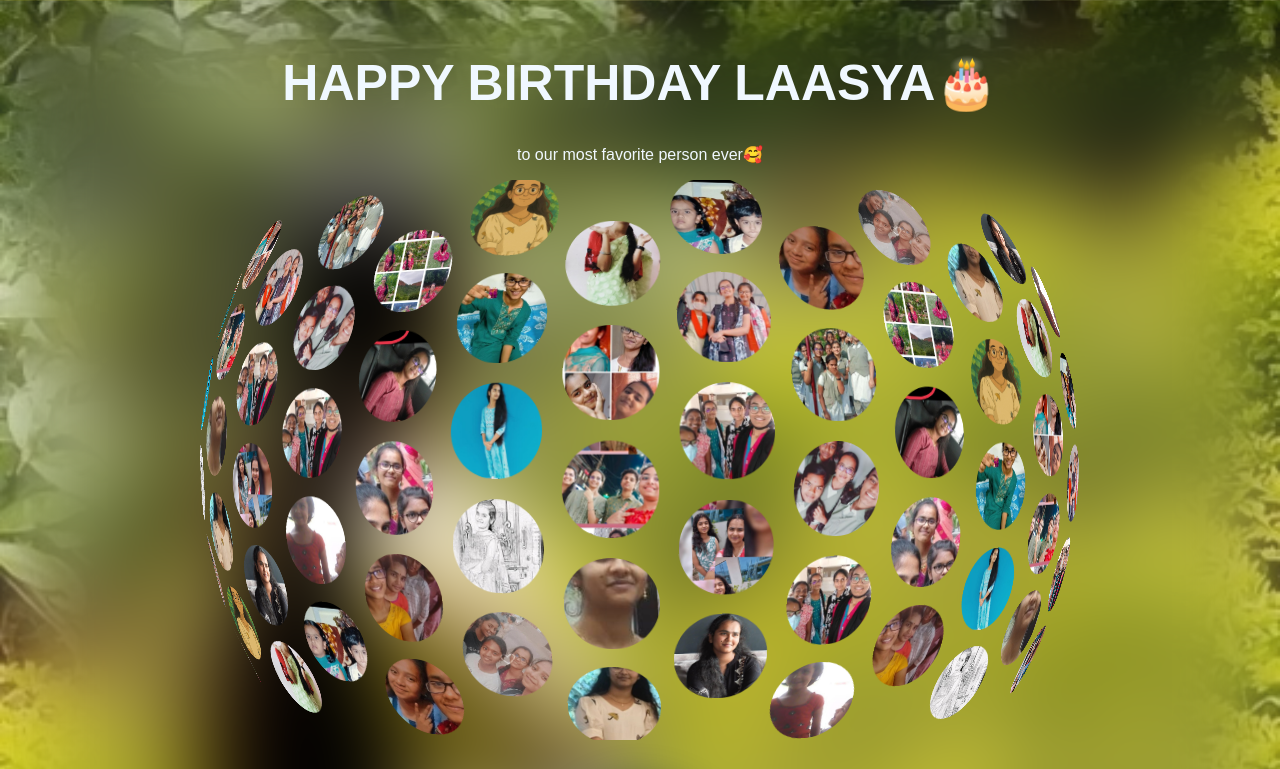
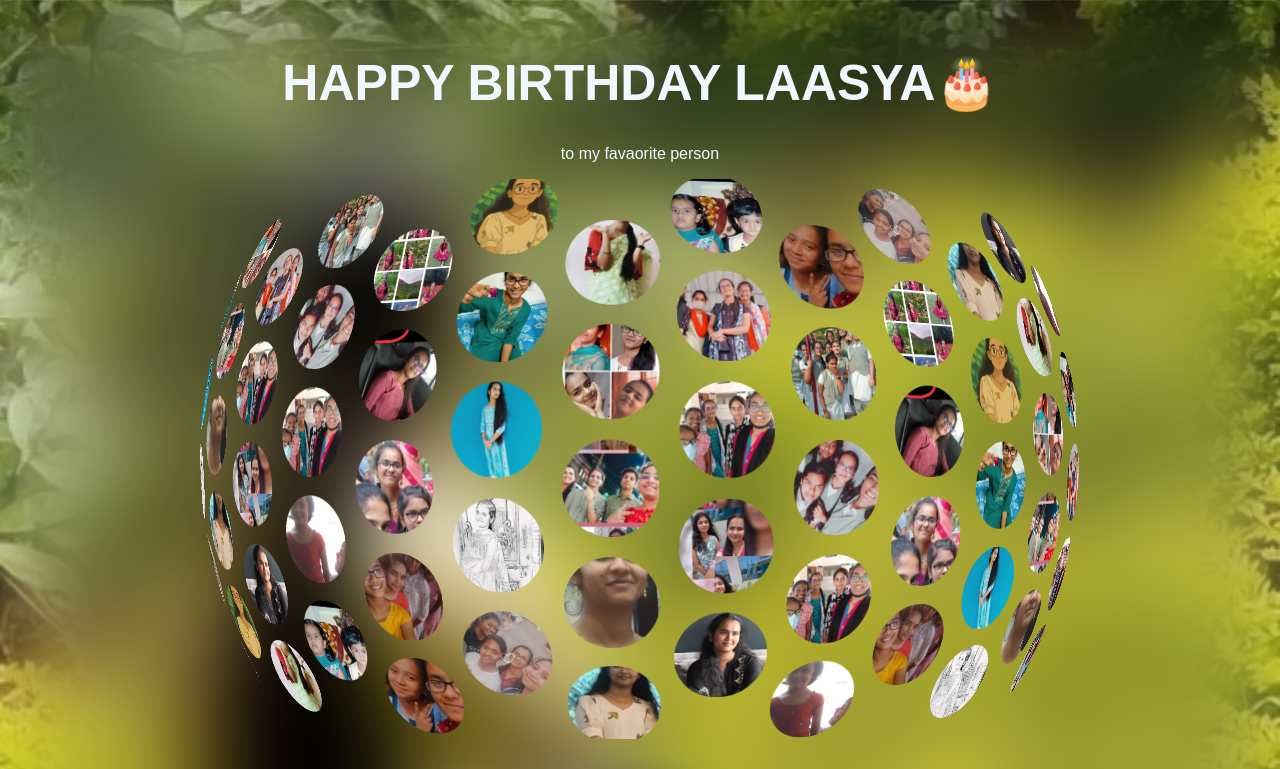
Before and after one commit to Pjmahendra/project-w, a React (Vite) app: page / in a window 1280 px wide. Shown: the top 769 px of the page. Built offline with nearby package versions, Linux system fonts and the light colour scheme; no server answers.

Commit message:
Copy update: change subtitle to 'to my favaorite person'

```diff
--- a/src/AppCustom.jsx
+++ b/src/AppCustom.jsx
@@ -81,7 +81,7 @@ function AppCustom() {
         <h1 style={{alignItems:'center',justifyContent:'center',textAlign:'center',fontSize:'50px',fontWeight:"bolder", padding:0}}>
           HAPPY BIRTHDAY LAASYA🎂
         </h1>
-        <p style={{textAlign:"center" ,padding:0}}>to our most favorite person ever🥰</p>
+        <p style={{textAlign:"center" ,padding:0}}>to my favaorite person</p>
       </div>
 
       <div style={{ width: '100%', height: '70vh' }}>
```
